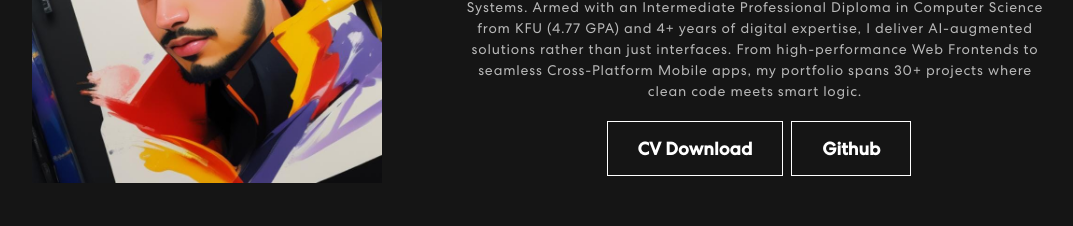
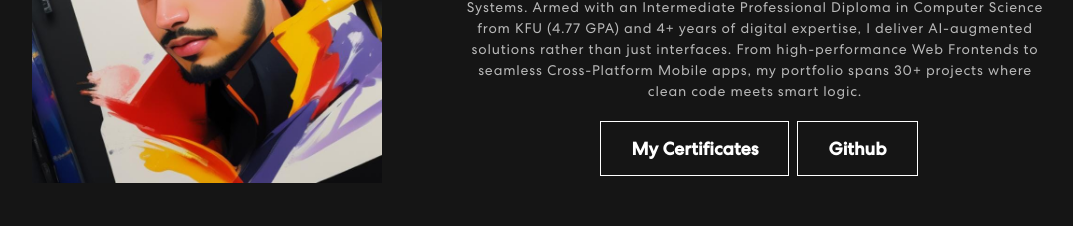
Before and after one commit to x39OME/personal-website-sam-reactjs, a React (Create React App) app in the folder personal-website-essam/: page / in a window 1280 px wide. Shown: the part 1060-1286 px from the top of the page, without its empty margins (100-1173 px from the left). Built offline with nearby package versions, Linux system fonts and the light colour scheme; the HTML template or start-up script is replaced by a standard one.

Commit message:
Update About.js

```diff
--- a/personal-website-essam/src/components/about/About.js
+++ b/personal-website-essam/src/components/about/About.js
@@ -1,7 +1,6 @@
 import React from 'react';
 import profile from '../../assets/images/about/profile.jpg'
 import {CodeSlash, RocketTakeoff, Award} from 'react-bootstrap-icons'
-import EssamAbdullah from '../about/Essam_Abdullah_CS_Specialist_CV.pdf'
 
 export const About = () => {
   return (
@@ -43,8 +42,8 @@ export const About = () => {
                     my portfolio spans 30+ projects where clean code meets smart logic. </p>
                 </div>
                 <div className='about-link'>
-                  <a download={EssamAbdullah} href={EssamAbdullah}>CV Download</a>
-                  <a href='https://github.com/x39OME'>Github</a>
+                    <a href='https://github.com/x39OME/My-Certificates/tree/main#courses--certificates'>My Certificates</a>
+                    <a href='https://github.com/x39OME'>Github</a>
                 </div>
                 </div>
               </div>
```
